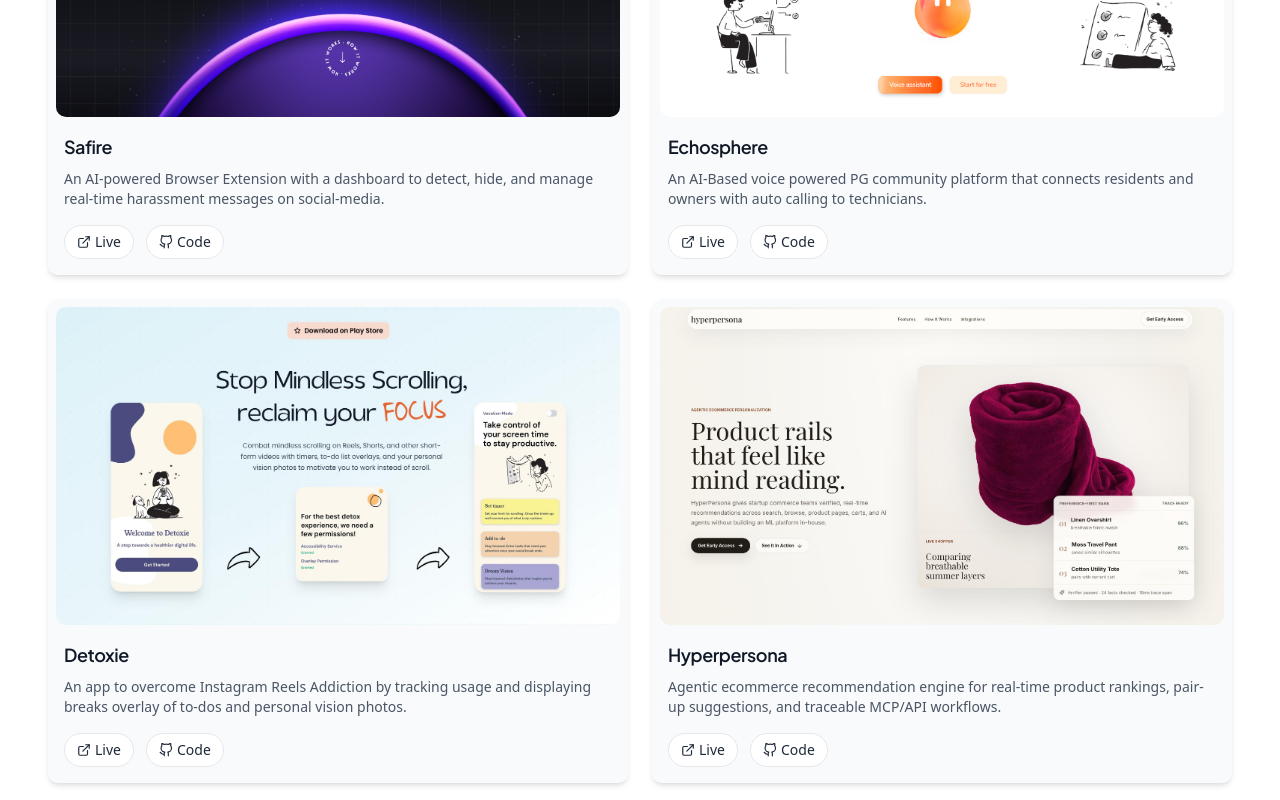
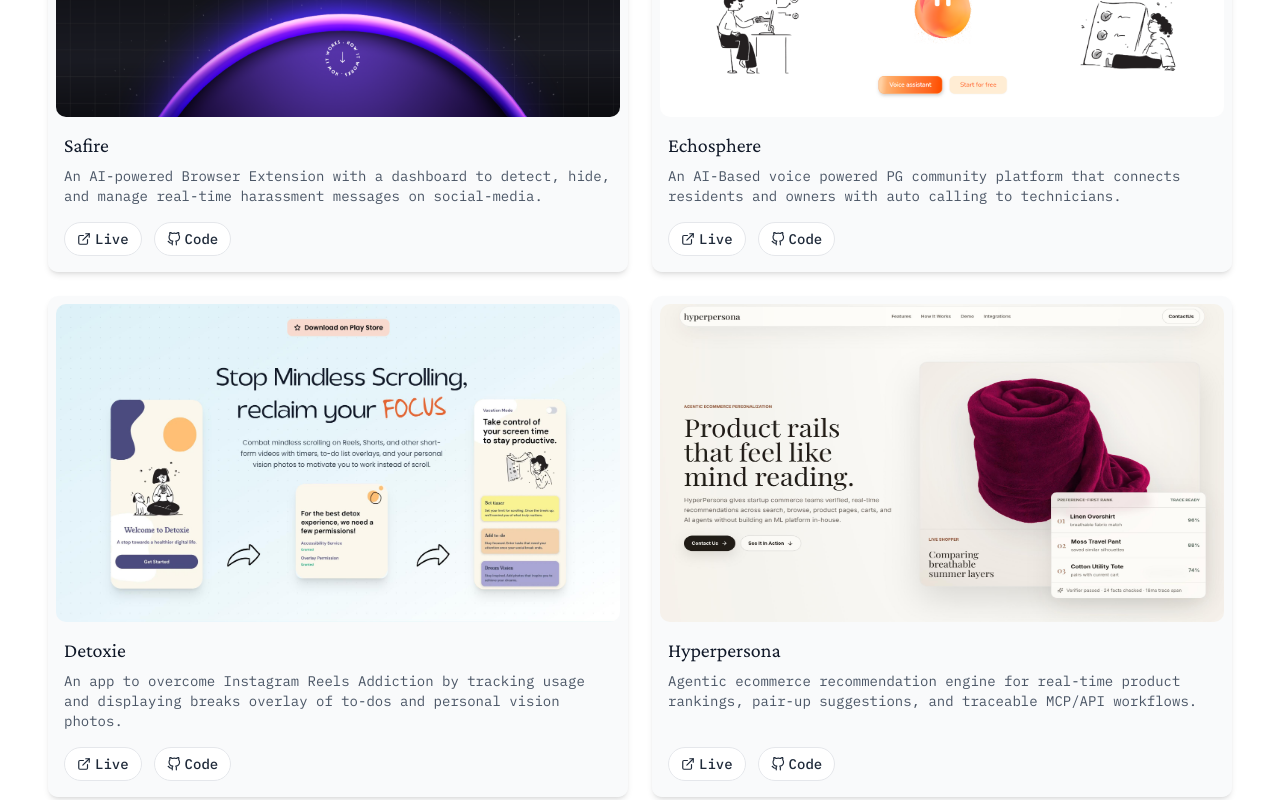
Before and after one commit to Anamika1608/portfolio, a Next.js app: page / in a window 1280 px wide. Shown: the part 900-1700 px from the top of the page. Built offline with nearby package versions, Linux system fonts and the light colour scheme.

Commit message:
Refine project card typography

```diff
--- a/src/components/FeaturedProjects/ProjectCard.tsx
+++ b/src/components/FeaturedProjects/ProjectCard.tsx
@@ -55,11 +55,11 @@
 
       {/* Content section */}
       <div className="p-4 flex flex-col flex-grow bg-[#F9FAFB]">
-        <h3 className="text-lg font-semibold text-gray-900 mb-2 font-jakarta tracking-tight">
+        <h3 className="font-crimson text-xl font-medium leading-tight text-gray-900 mb-2">
           {title}
         </h3>
 
-        <p className="text-sm text-gray-600 mb-4 flex-grow">{description}</p>
+        <p className="font-ibm-plex text-sm text-gray-600 mb-4 flex-grow">{description}</p>
 
         {/* Links */}
         <div className="flex gap-3 mt-auto">
@@ -67,7 +67,7 @@
             <Link
               href={liveUrl}
               target="_blank"
-              className="flex items-center gap-1 border border-gray-200 text-gray-800 px-3 py-1.5 rounded-full text-sm font-medium bg-white transition"
+              className="flex items-center gap-1 border border-gray-200 text-gray-800 px-3 py-1.5 rounded-full font-ibm-plex text-sm font-medium bg-white transition"
             >
               <FiExternalLink className="text-sm" />
               <span>Live</span>
@@ -77,7 +77,7 @@
             <Link
               href={repoUrl}
               target="_blank"
-              className="flex items-center gap-1  bg-white text-gray-800 border border-gray-200  px-3 py-1.5 rounded-full text-sm font-medium transition"
+              className="flex items-center gap-1  bg-white text-gray-800 border border-gray-200  px-3 py-1.5 rounded-full font-ibm-plex text-sm font-medium transition"
             >
               <FiGithub className="text-sm" />
               <span>Code</span>
```
Also changed, not shown: public/featured-projects/hyperpersona.jpeg.
